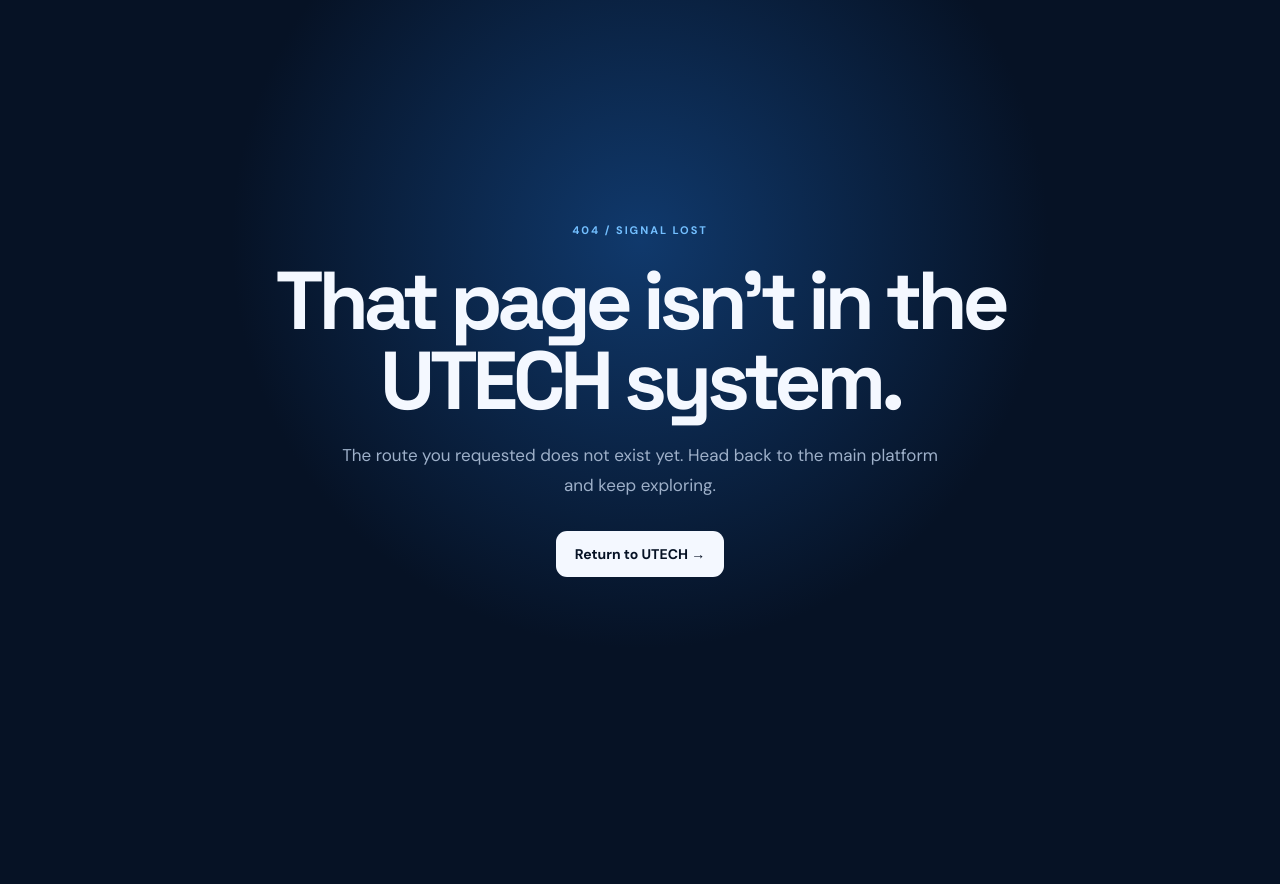
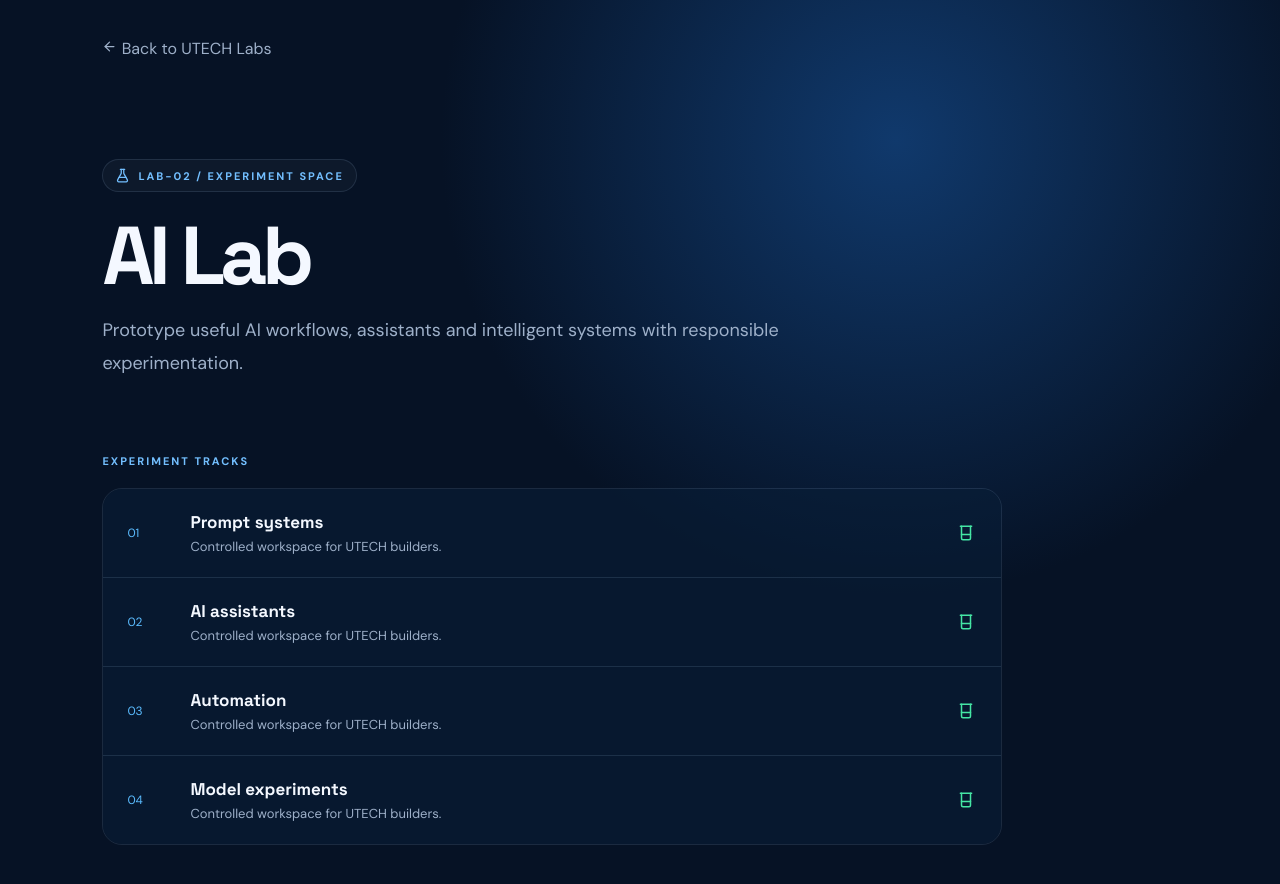
Before and after one commit to utech0201-debug/utech-official-website, a Next.js app: page /labs/ai-lab in a window 1280 px wide. Before the commit this address had no page. Shown: the top 884 px of the page. Before the commit the page ends 800 px from the top, so only its background shows below. Built offline with nearby package versions, Linux system fonts and the light colour scheme.

Commit message:
feat: add dynamic UTECH lab pages

```diff
--- /dev/null
+++ b/app/labs/[slug]/page.tsx
@@ -0,0 +1,6 @@
+import Link from "next/link";
+import { ArrowLeft, FlaskConical, Beaker } from "lucide-react";
+import { labs } from "@/data/labs";
+
+export function generateStaticParams(){return labs.map(lab=>({slug:lab.slug}));}
+export default async function LabPage({params}:{params:Promise<{slug:string}>}){const {slug}=await params;const lab=labs.find(item=>item.slug===slug);if(!lab)return null;return <main className="subpage"><Link className="back" href="/labs"><ArrowLeft size={15}/> Back to UTECH Labs</Link><div className="courseHero"><span className="eyebrow"><FlaskConical size={15}/> {lab.code} / EXPERIMENT SPACE</span><h1>{lab.title}</h1><p>{lab.description}</p></div><section className="modulePanel"><div className="sectionLabel">EXPERIMENT TRACKS</div><div className="moduleList">{lab.experiments.map((experiment,index)=><div className="moduleItem" key={experiment}><span>{String(index+1).padStart(2,"0")}</span><div><h2>{experiment}</h2><p>Controlled workspace for UTECH builders.</p></div><Beaker size={18}/></div>)}</div></section></main>;}
```
